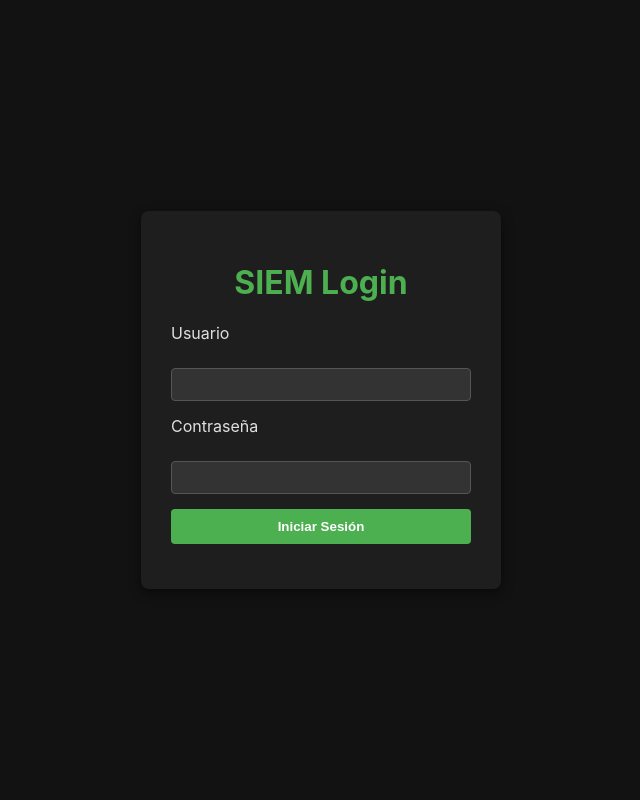
After one commit to leafar1087/python-siem-analyzer, a Flask app: page /login in a window 1280 px wide. The commit adds this page. Shown: the whole page, without its empty margins (319-959 px from the left). Run offline with Flask 3, Linux system fonts and the light colour scheme.

```diff
--- a/app.py
+++ b/app.py
@@ -2,17 +2,73 @@
 
 import json, sys, pandas as pd, traceback
 # importamos el modulo render_template para poder renderizar nuestras plantillas HTML
-from flask import Flask, request, jsonify, render_template
+from flask import Flask, request, jsonify, render_template, redirect, url_for, flash
 from models import LogEvent, ErrorLogEvent, WarnLogEvent, InfoLogEvent
+# ... (importaciones existentes)
+
+# --- Nuevas importaciones para la Capa 0: Seguridad ---
+from flask_sqlalchemy import SQLAlchemy
+from flask_login import LoginManager, UserMixin, login_user, logout_user, login_required, current_user
+from flask_wtf import FlaskForm
+from wtforms import StringField, PasswordField, SubmitField
+from wtforms.validators import DataRequired
+from werkzeug.security import generate_password_hash, check_password_hash
+
+
+# --- FORMULARIO DE LOGIN (CAPA 0) ---
+
+class LoginForm(FlaskForm):
+    """Define los campos y validadores para el formulario de login."""
+    username = StringField('Usuario', validators=[DataRequired()])
+    password = PasswordField('Contraseña', validators=[DataRequired()])
+    submit = SubmitField('Iniciar Sesión')
+
 
 # 1. Creamos la aplicacion Flask
 app = Flask(__name__)
 
+# --- CONFIGURACIÓN DE SEGURIDAD (CAPA 0) ---
 
-# --- DEFINICION DE DATOS ---
-# la logica de main.py la llevamos a app.py
-# la convertimos en una funcion para poder llamarla cuando queramos
-# usamos un bloque try-except para manejar errores
+# 1. Clave Secreta (¡CRÍTICA!)
+# ¡Reemplaza esto con tu propia cadena aleatoria!
+# Ejecuta este comando en tu terminal para obtener una:
+# python3 -c 'import os; print(os.urandom(24).hex())'
+app.config['SECRET_KEY'] = '2fc93db7443a0a85ab29eb58216685842d19d29cd4252720'
+
+# 2. Configuración de la Base de Datos (SQLite)
+# Esto le dice a Flask que cree un archivo llamado 'users.db' en tu proyecto.
+app.config['SQLALCHEMY_DATABASE_URI'] = 'sqlite:///users.db'
+
+# 3. Inicialización de los objetos
+db = SQLAlchemy(app)
+login_manager = LoginManager(app)
+login_manager.login_view = 'login'
+login_manager.login_message = 'Por favor, inicia sesión para acceder a esta página.'
+# app.config['WTF_CSRF_SECRET_KEY'] = app.config['SECRET_KEY']
+
+class User(UserMixin, db.Model):
+    id = db.Column(db.Integer, primary_key=True)
+    username = db.Column(db.String(80), nullable=False, unique=True)
+    # Almacenamos la contraseña cifrada
+    password_hash = db.Column(db.String(200), nullable=False)
+
+    # --- NUEVOS METODOS DE CONTRASEÑA ---
+    def set_password(self, password):
+        # Ciframos la contraseña usando generate_password_hash
+        self.password_hash = generate_password_hash(password)
+    def check_password(self, password):
+        # Verificamos la contraseña usando check_password_hash
+        return check_password_hash(self.password_hash, password)
+
+@login_manager.user_loader
+def load_user(user_id):
+    # Le dice a Flask login cómo cargar un usuario
+
+    return User.query.get(int(user_id))
+
+
+
+
 
 def cargar_y_analizar_logs():
     log_data_cruda = [] # inicializamos la lista vacia
@@ -95,21 +151,72 @@ def generar_estadisticas():
 
 
 # --- ENDPOINTS (RUTAS) DE NUESTRA APP
+
+# --- RUTAS DE AUTENTICACIÓN (CAPA 0) ---
+
+@app.route('/login', methods=['GET', 'POST'])
+def login():
+    # Si el usuario ya está logueado, lo mandamos al dashboard
+    if current_user.is_authenticated:
+        return redirect(url_for('index'))
+
+    form = LoginForm() # Creamos una instancia de nuestro formulario
+
+    # Si el formulario se envía (POST) y es válido
+    if form.validate_on_submit():
+        # 1. Buscamos al usuario en la BD
+        user = User.query.filter_by(username=form.username.data).first()
+
+        # 2. Comprobamos si el usuario existe Y si la contraseña es correcta
+        if user and user.check_password(form.password.data):
+            # 3. Si es correcto, iniciamos sesión con Flask-Login
+            login_user(user) # ¡La magia de Flask-Login!
+
+            # 4. Redirigimos al dashboard (ruta 'index')
+            return redirect(url_for('index'))
+        else:
+            # 5. Si no, mostramos un error
+            flash('Usuario o contraseña incorrectos')
+
+    # Si es un GET (primera vez que carga) o si el login falló,
+    # mostramos la plantilla HTML
+    return render_template('login.html', form=form)
+
+@app.route('/logout')
+@login_required # Solo un usuario logueado puede des-loguearse
+def logout():
+    logout_user() # ¡La otra magia de Flask-Login!
+    return redirect(url_for('login'))
+
 @app.route("/")
+@login_required # Solo un usuario logueado puede ver el dashboard
 def index():
     # "... ejecuta esta funcion y devuelve el resultado al navegador"
     return render_template("index.html")
 
 @app.route("/api/logs")
+@login_required # Solo un usuario logueado puede ver los logs
 def get_logs():
+
+    try:
+        page = request.args.get('page', 1, type=int)
+        per_page = request.args.get('per_page', 10, type=int)
+    except ValueError:
+        return jsonify({"error": "Los parámetros de página deben ser números enteros"}), 400
+
     #1. Ejecutamos toda nuestra logica de POO
     lista_de_objetos_log = cargar_y_analizar_logs()
+    total_logs = len(lista_de_objetos_log)
 
+    start_index = (page - 1) * per_page
+    end_index = start_index + per_page
+
+    logs_para_esta_pagina = lista_de_objetos_log[start_index:end_index]
     #2. Convertimos nuestros objetos log en diccionarios
     # el navegador no entiende un objeto de python, pero sí un diccionario/JSON
 
     logs_como_diccionarios = []
-    for log in lista_de_objetos_log:
+    for log in logs_para_esta_pagina:
         logs_como_diccionarios.append({
             "timestamp": log.timestamp,
             "ip": log.ip,
@@ -117,13 +224,21 @@ def get_logs():
             "severidad": log.obtener_severidad() # llamamos al metodo del objeto
         })
 
+    total_pages = (total_logs + per_page - 1) // per_page
+
     # 3. Devolvemos la lista de diccionarios como JSON
     # 'jsonify' convierte nuestra lista de Python en una respuesta JSON
     # que el navegador puede entender.
 
-    return jsonify(logs_como_diccionarios)
+    return jsonify({
+        "logs": logs_como_diccionarios,
+        "total_pages": total_pages,
+        "current_page": page,
+        "total_logs": total_logs
+    })
 
 @app.route("/api/stats")
+@login_required # Solo un usuario logueado puede ver las estadísticas
 def get_stats():
     """
     Endpoint de la API para obtener las estadísticas.
--- /dev/null
+++ b/templates/login.html
@@ -0,0 +1,97 @@
+<!DOCTYPE html>
+<html lang="es">
+<head>
+    <meta charset="UTF-8">
+    <title>Iniciar Sesión - SIEM</title>
+    <style>
+        body {
+            font-family: -apple-system, BlinkMacSystemFont, "Segoe UI", Roboto, Helvetica, Arial, sans-serif;
+            background-color: #121212;
+            color: #e0e0e0;
+            display: flex;
+            justify-content: center;
+            align-items: center;
+            height: 100vh;
+            margin: 0;
+        }
+        .login-container {
+            padding: 30px;
+            background-color: #1e1e1e;
+            border-radius: 8px;
+            box-shadow: 0 4px 12px rgba(0,0,0,0.5);
+            width: 300px;
+        }
+        h1 {
+            color: #4CAF50;
+            text-align: center;
+            border-bottom: none;
+            padding-bottom: 0;
+        }
+        form div {
+            margin-bottom: 15px;
+        }
+        form label {
+            display: block;
+            margin-bottom: 5px;
+        }
+        form input[type="text"],
+        form input[type="password"] {
+            width: 100%;
+            padding: 8px;
+            box-sizing: border-box; /* Importante para que el padding no rompa el ancho */
+            background-color: #333;
+            border: 1px solid #555;
+            color: #e0e0e0;
+            border-radius: 4px;
+        }
+        form input[type="submit"] {
+            width: 100%;
+            padding: 10px;
+            background-color: #4CAF50;
+            border: none;
+            border-radius: 4px;
+            color: #ffffff;
+            font-weight: bold;
+            cursor: pointer;
+        }
+        /* Clase para los mensajes de error de Flask ('flash') */
+        .flash-error {
+            color: #ff6b6b; /* Rojo */
+            background-color: rgba(255, 107, 107, 0.1);
+            padding: 10px;
+            border-radius: 4px;
+            text-align: center;
+            margin-bottom: 15px;
+        }
+    </style>
+</head>
+<body>
+    <div class="login-container">
+        <h1>SIEM Login</h1>
+
+        {% with messages = get_flashed_messages() %}
+        {% if messages %}
+            <div class="flash-error">
+                {{ messages[0] }}
+            </div>
+        {% endif %}
+        {% endwith %}
+
+        <form method="POST" action="">
+            {{ form.hidden_tag() }}
+
+            <div>
+                {{ form.username.label }}<br>
+                {{ form.username(size=32) }}
+            </div>
+            <div>
+                {{ form.password.label }}<br>
+                {{ form.password(size=32) }}
+            </div>
+            <div>
+                {{ form.submit() }}
+            </div>
+        </form>
+    </div>
+</body>
+</html>
```
Also changed, not shown: main.py (deleted, +0 -87 lines), templates/index.html (+52 -54 lines).
